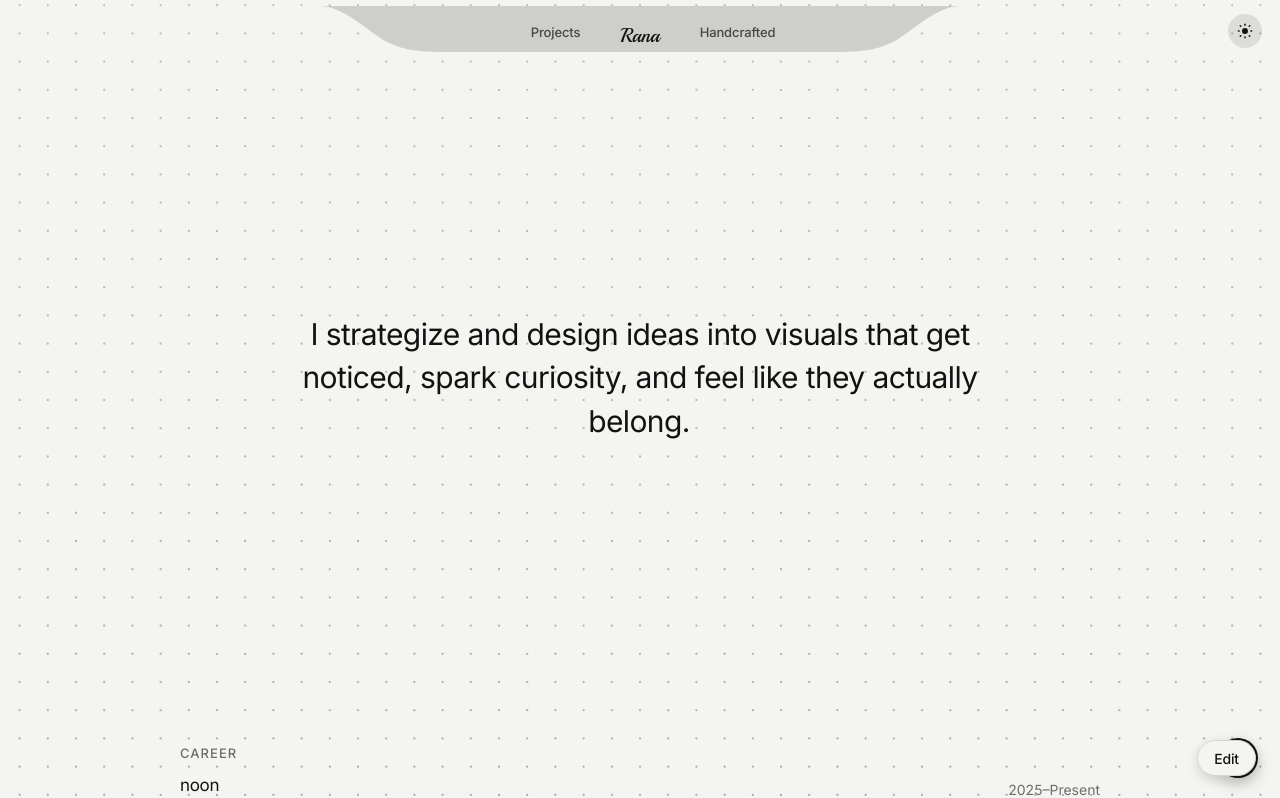
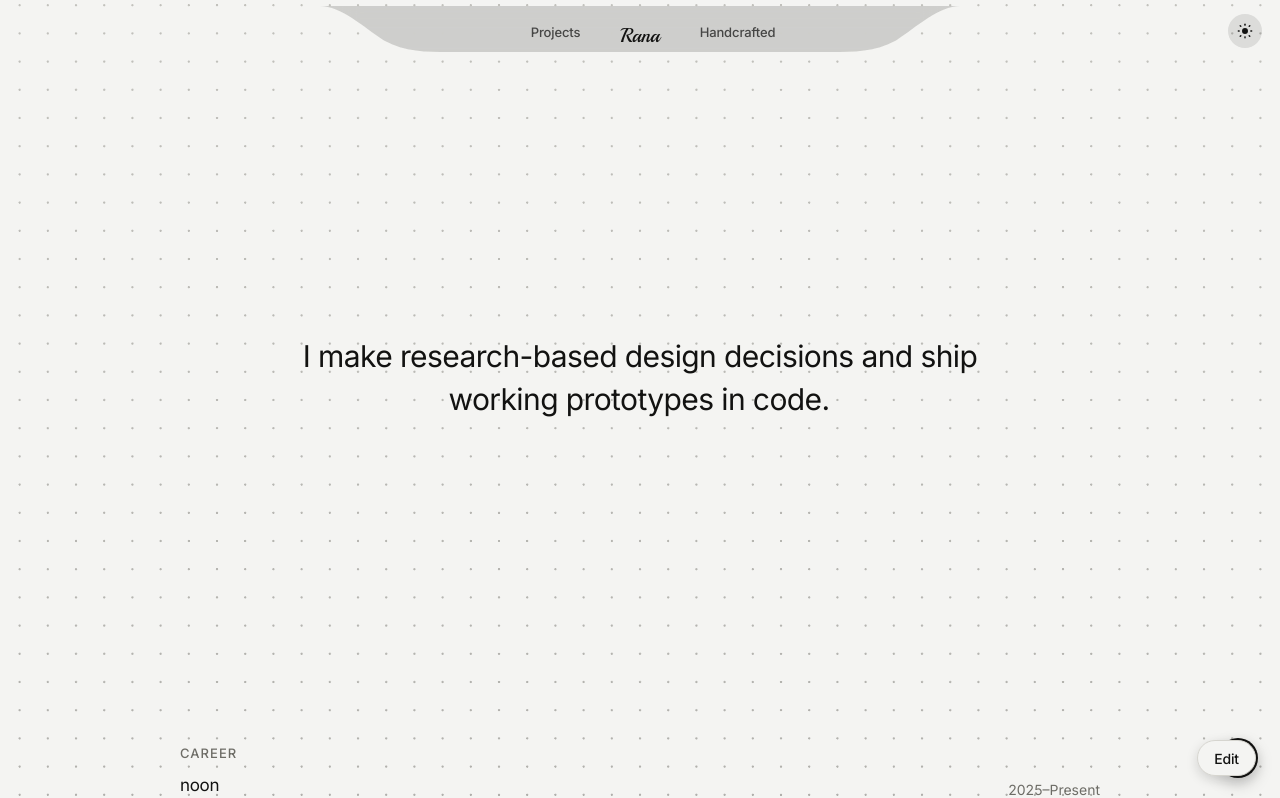
Before and after one commit to rana2010/portfolio, a React (Vite) app: page /home in a window 1280 px wide. Shown: the top 798 px of the page. Built offline with nearby package versions, Linux system fonts and the light colour scheme.

Commit message:
Restore original typing lede text

```diff
--- a/src/pages/Home.tsx
+++ b/src/pages/Home.tsx
@@ -8,7 +8,7 @@ const career = [
 ];
 
 const lede =
-  "I strategize and design ideas into visuals that get noticed, spark curiosity, and feel like they actually belong.";
+  "I make research-based design decisions and ship working prototypes in code.";
 
 const stack = [
   { label: "Design", items: ["Figma"] },
```
